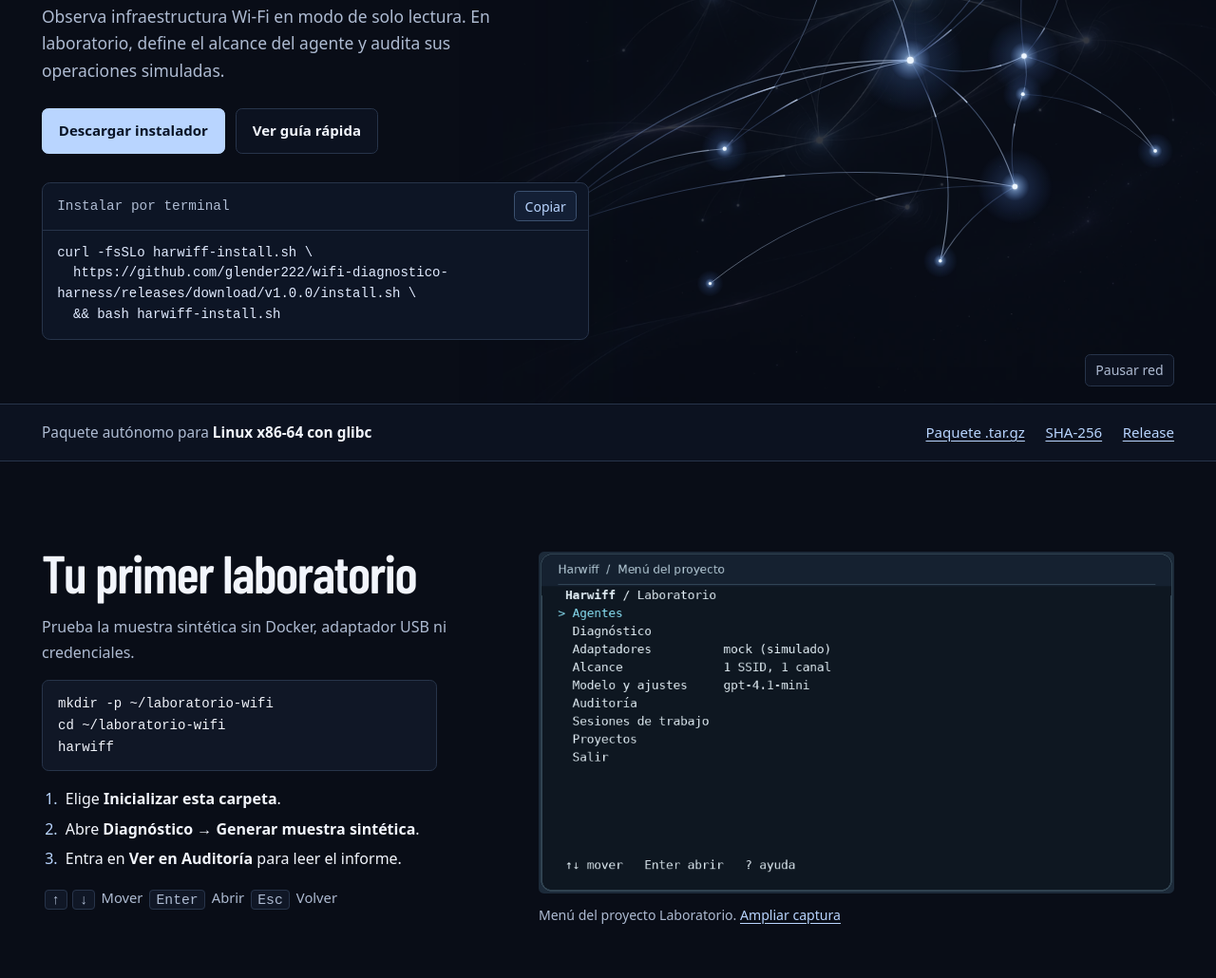
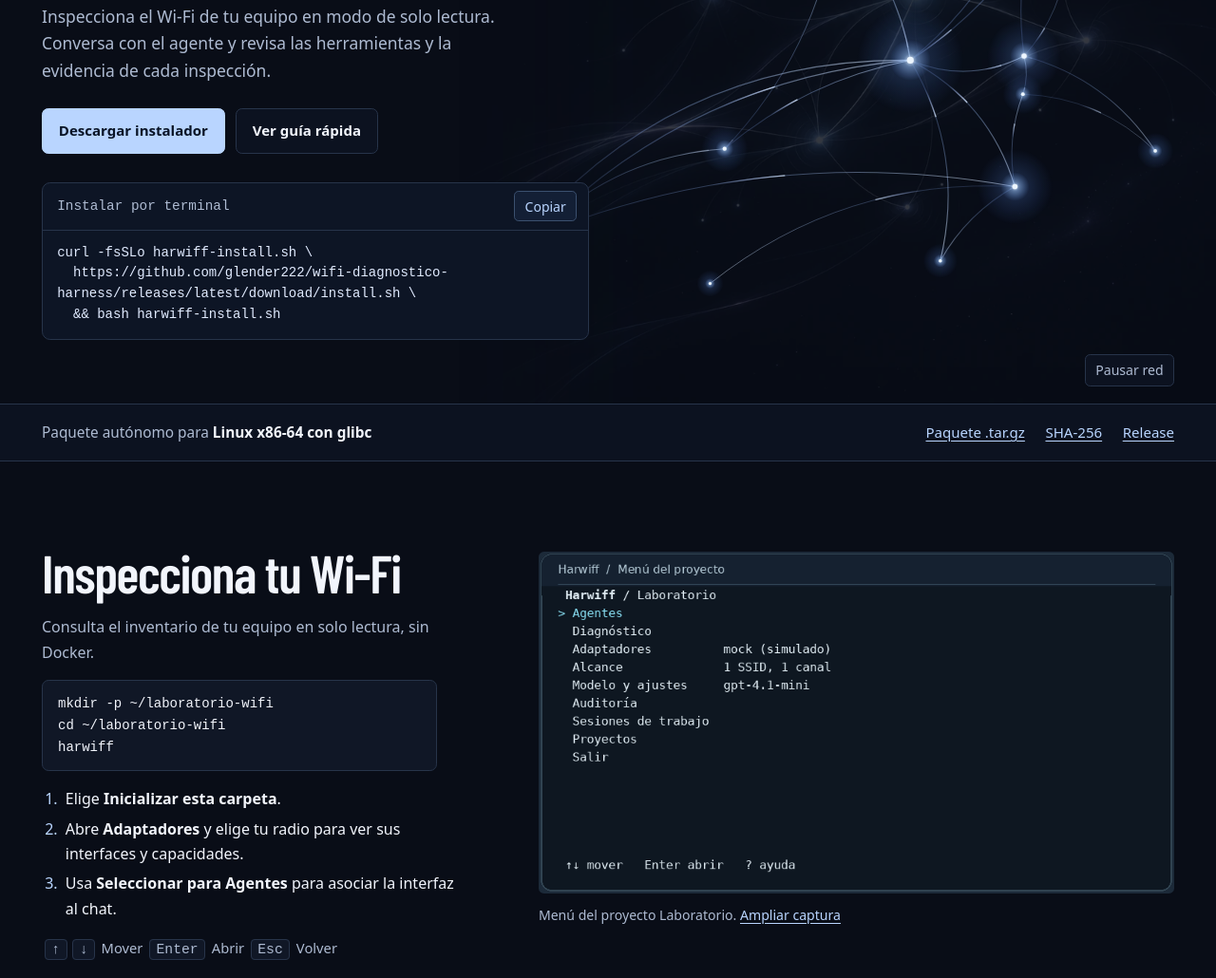
Before and after one commit to glender222/wifi-diagnostico-harness, a website: page docs/index.html in a window 1280 px wide. Shown: the part 414-1444 px from the top of the page at 95% size. Drawn offline with Linux system fonts and the light colour scheme.

Commit message:
Preparar Harwiff 1.1.0 como versión estable

```diff
--- a/docs/index.html
+++ b/docs/index.html
@@ -34,12 +34,12 @@
         </div>
         <button class="control-red" id="control-red" type="button" hidden>Pausar red</button>
         <div class="portada-texto">
-          <p class="plataforma"><span aria-hidden="true"></span> v1.0.0 <span class="separador" aria-hidden="true">/</span> Linux x86-64</p>
+          <p class="plataforma"><span aria-hidden="true"></span> Versión estable <span class="separador" aria-hidden="true">/</span> Linux x86-64</p>
           <h1 id="titulo">Seguridad de<br><em>agentes de IA.</em></h1>
           <h2 class="producto">Infraestructura de red</h2>
-          <p class="introduccion">Observa infraestructura Wi-Fi en modo de solo lectura. En laboratorio, define el alcance del agente y audita sus operaciones simuladas.</p>
+          <p class="introduccion">Inspecciona el Wi-Fi de tu equipo en modo de solo lectura. Conversa con el agente y revisa las herramientas y la evidencia de cada inspección.</p>
           <div class="acciones">
-            <a class="boton principal" href="https://github.com/glender222/wifi-diagnostico-harness/releases/download/v1.0.0/install.sh">Descargar instalador</a>
+            <a class="boton principal" href="https://github.com/glender222/wifi-diagnostico-harness/releases/latest/download/install.sh">Descargar instalador</a>
             <a class="boton secundario" href="#guia">Ver guía rápida</a>
           </div>
           <div class="instalador" id="instalar">
@@ -48,7 +48,7 @@
               <button class="copiar" type="button" data-copy="comando" hidden>Copiar</button>
             </div>
             <pre><code id="comando">curl -fsSLo harwiff-install.sh \
-  https://github.com/glender222/wifi-diagnostico-harness/releases/download/v1.0.0/install.sh \
+  https://github.com/glender222/wifi-diagnostico-harness/releases/latest/download/install.sh \
   &amp;&amp; bash harwiff-install.sh</code></pre>
             <p class="solo-lector" id="estado-copia" role="status"></p>
           </div>
@@ -60,24 +60,24 @@
       <div class="ancho paquete-interior">
         <p>Paquete autónomo para <strong>Linux x86-64 con glibc</strong></p>
         <div class="paquete-enlaces">
-          <a href="https://github.com/glender222/wifi-diagnostico-harness/releases/download/v1.0.0/harwiff-linux-x86_64.tar.gz">Paquete .tar.gz</a>
-          <a href="https://github.com/glender222/wifi-diagnostico-harness/releases/download/v1.0.0/SHA256SUMS">SHA-256</a>
-          <a href="https://github.com/glender222/wifi-diagnostico-harness/releases/tag/v1.0.0">Release</a>
+          <a href="https://github.com/glender222/wifi-diagnostico-harness/releases/latest/download/harwiff-linux-x86_64.tar.gz">Paquete .tar.gz</a>
+          <a href="https://github.com/glender222/wifi-diagnostico-harness/releases/latest/download/SHA256SUMS">SHA-256</a>
+          <a href="https://github.com/glender222/wifi-diagnostico-harness/releases/latest">Release</a>
         </div>
       </div>
     </div>
 
     <section class="guia ancho" id="guia" aria-labelledby="titulo-guia">
       <div>
-        <h2 id="titulo-guia">Tu primer laboratorio</h2>
-        <p>Prueba la muestra sintética sin Docker, adaptador USB ni credenciales.</p>
+        <h2 id="titulo-guia">Inspecciona tu Wi-Fi</h2>
+        <p>Consulta el inventario de tu equipo en solo lectura, sin Docker.</p>
         <pre class="inicio-comando"><code>mkdir -p ~/laboratorio-wifi
 cd ~/laboratorio-wifi
 harwiff</code></pre>
         <ol class="pasos">
           <li>Elige <strong>Inicializar esta carpeta</strong>.</li>
-          <li>Abre <strong>Diagnóstico → Generar muestra sintética</strong>.</li>
-          <li>Entra en <strong>Ver en Auditoría</strong> para leer el informe.</li>
+          <li>Abre <strong>Adaptadores</strong> y elige tu radio para ver sus interfaces y capacidades.</li>
+          <li>Usa <strong>Seleccionar para Agentes</strong> para asociar la interfaz al chat.</li>
         </ol>
         <p class="atajos"><kbd>↑</kbd><kbd>↓</kbd> Mover <kbd>Enter</kbd> Abrir <kbd>Esc</kbd> Volver</p>
       </div>
@@ -99,12 +99,12 @@ harwiff</code></pre>
         <div class="temas">
           <details open>
             <summary>Infraestructura Wi-Fi</summary>
-            <p><strong>Adaptadores</strong> muestra los radios e interfaces detectados por Linux. Para una lectura física configura el alcance en Harwiff y usa Docker, NetworkManager e iproute2. El preflight protege la conexión principal antes de seleccionar un adaptador.</p>
+            <p><strong>Adaptadores</strong> muestra los radios e interfaces detectados por Linux. La inspección de solo lectura admite la tarjeta que sostiene la ruta principal. El diagnóstico físico con OpenSandbox tiene su propio preflight.</p>
           </details>
           <details>
             <summary>Agentes y alcance</summary>
-            <p>Define el alcance de laboratorio, selecciona <code>mock</code> y conecta OpenAI API o Azure AI Foundry desde <strong>Modelo y ajustes</strong>. Ve a <strong>Agentes → Nueva conversación</strong>. El agente trabaja sobre un escenario simulado.</p>
-            <a href="capturas/agente.png">Ver captura del agente</a>
+            <p>Conecta un proveedor y un modelo compatible desde <strong>Modelo y ajustes</strong>. En <strong>Agentes → Nueva conversación</strong>, pregunta por tu equipo y revisa los resultados en <strong>Tab → Herramientas</strong>. Los datos de asociación requieren una red autorizada.</p>
+            <a href="https://github.com/glender222/wifi-diagnostico-harness#conversar-con-el-agente">Ver la guía del agente</a>
           </details>
           <details>
             <summary>Informes y auditoría</summary>
--- a/package.json
+++ b/package.json
@@ -1,6 +1,6 @@
 {
   "name": "wifi-diagnostico-harness",
-  "version": "1.0.0",
+  "version": "1.1.0",
   "private": true,
   "type": "module",
   "engines": {
```
Also changed, not shown: 1 other file.
